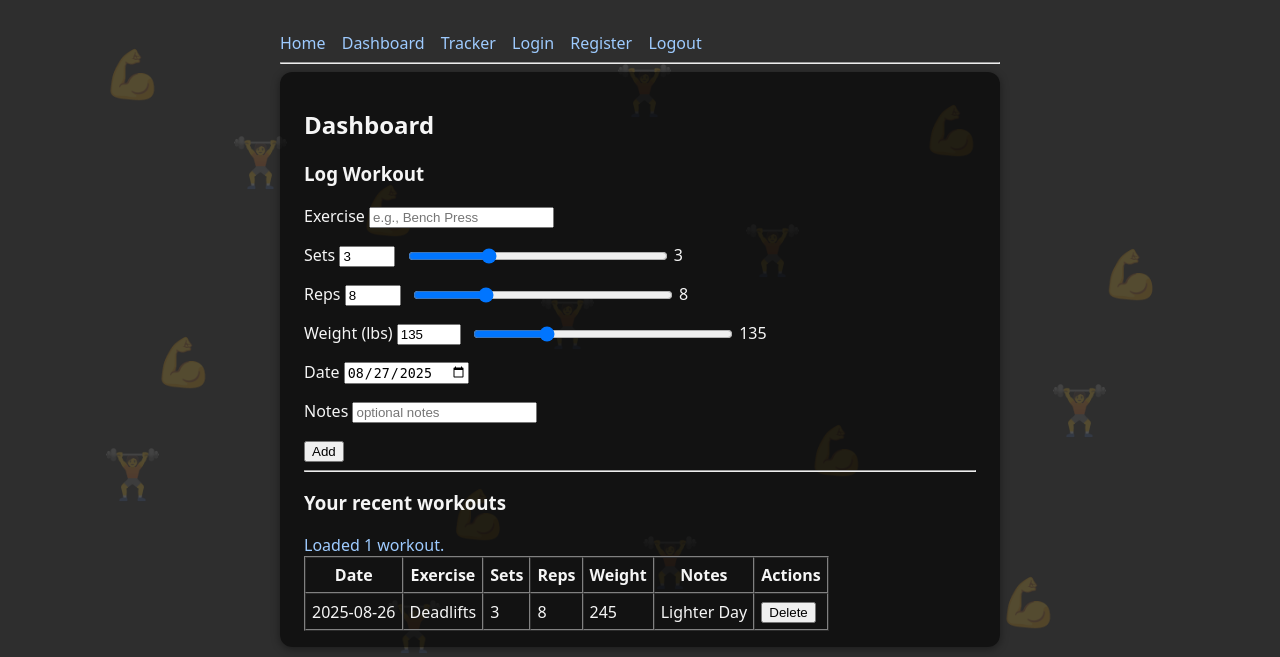
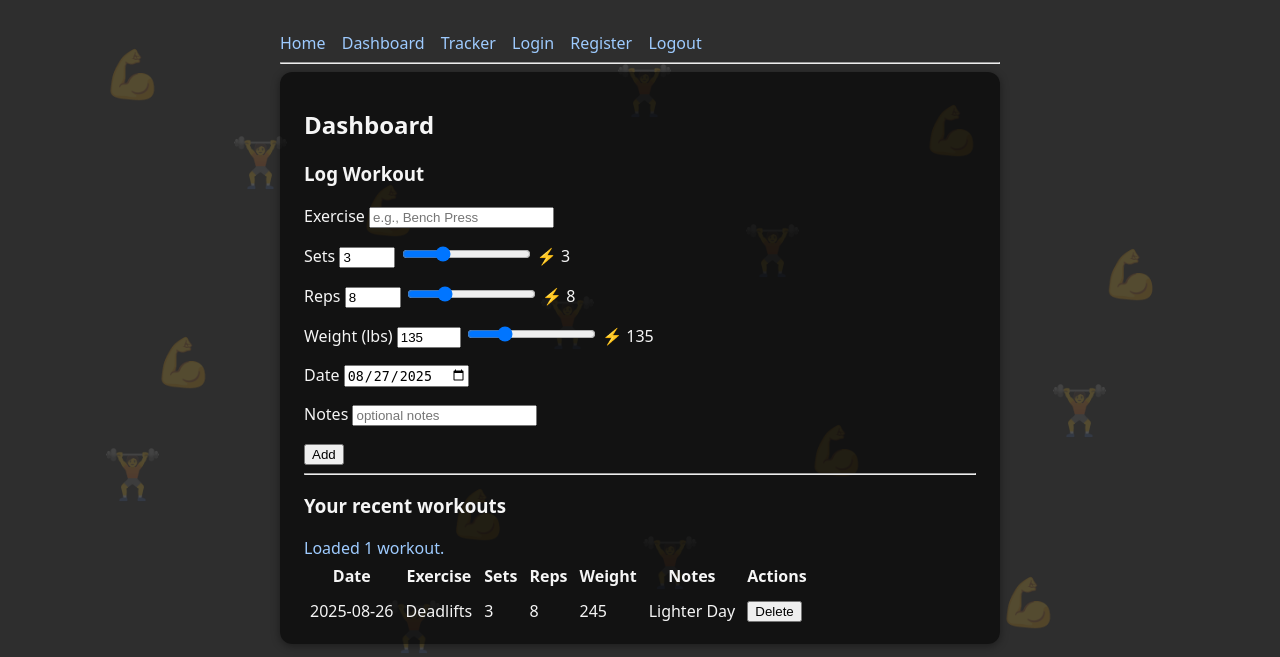
Before and after one commit to RishardDukes/portfolio, a Flask app: page /dashboard in a window 1280 px wide. Shown: the top 657 px of the page. Run offline with Flask 3, Linux system fonts and the light colour scheme; a user stored in the database is signed in; data comes from the database, SQL or seed files in the repository.

Commit message:
Update dashboard HTML for workout tracker

```diff
--- a/additional_projects/workout_tracker/src/workout_tracker/templates/dashboard.html
+++ b/additional_projects/workout_tracker/src/workout_tracker/templates/dashboard.html
@@ -11,30 +11,33 @@
       </label>
     </p>
 
-    <!-- Sets: number input + linked range slider -->
+    <!-- Sets: number + lightning slider -->
     <p>
       <label>Sets
         <input type="number" name="sets" id="sets_num" min="0" max="10" value="3">
       </label>
-      <input type="range" id="sets_range" min="0" max="10" value="3" style="width: 260px; vertical-align: middle; margin-left: .5rem;">
+      <input type="range" id="sets_range" class="slider-bolt" min="0" max="10" value="3">
+      <span class="bolt">⚡</span>
       <span id="sets_value" aria-hidden="true">3</span>
     </p>
 
-    <!-- Reps: number input + linked range slider -->
+    <!-- Reps: number + lightning slider -->
     <p>
       <label>Reps
         <input type="number" name="reps" id="reps_num" min="0" max="30" value="8">
       </label>
-      <input type="range" id="reps_range" min="0" max="30" value="8" style="width: 260px; vertical-align: middle; margin-left: .5rem;">
+      <input type="range" id="reps_range" class="slider-bolt" min="0" max="30" value="8">
+      <span class="bolt">⚡</span>
       <span id="reps_value" aria-hidden="true">8</span>
     </p>
 
-    <!-- Weight: number input (step=1) + linked range slider -->
+    <!-- Weight: number (step=1) + lightning slider -->
     <p>
       <label>Weight (lbs)
         <input type="number" name="weight" id="weight_num" min="0" max="500" step="1" value="135">
       </label>
-      <input type="range" id="weight_range" min="0" max="500" step="1" value="135" style="width: 260px; vertical-align: middle; margin-left: .5rem;">
+      <input type="range" id="weight_range" class="slider-bolt" min="0" max="500" step="1" value="135">
+      <span class="bolt">⚡</span>
       <span id="weight_value" aria-hidden="true">135</span>
     </p>
 
@@ -59,7 +62,7 @@
 <section>
   <h3>Your recent workouts</h3>
   <div id="status"></div>
-  <table id="workouts-table" border="1" cellpadding="6" cellspacing="0">
+  <table id="workouts-table" cellpadding="6" cellspacing="0">
     <thead>
       <tr>
         <th>Date</th><th>Exercise</th><th>Sets</th><th>Reps</th><th>Weight</th><th>Notes</th><th>Actions</th>
```
